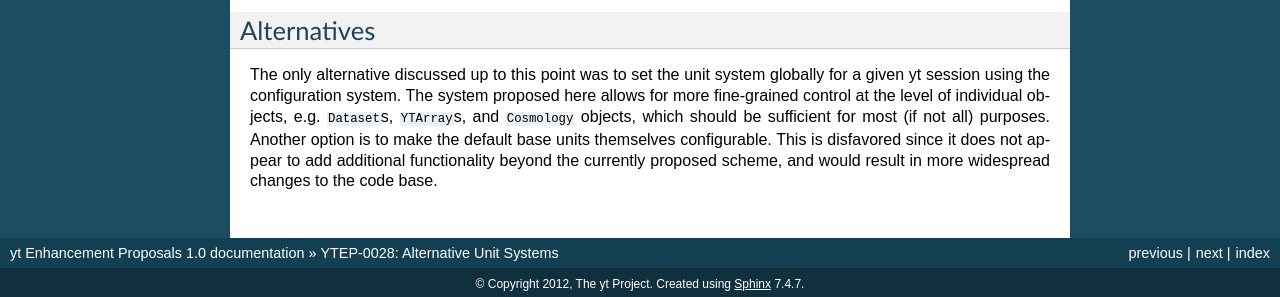
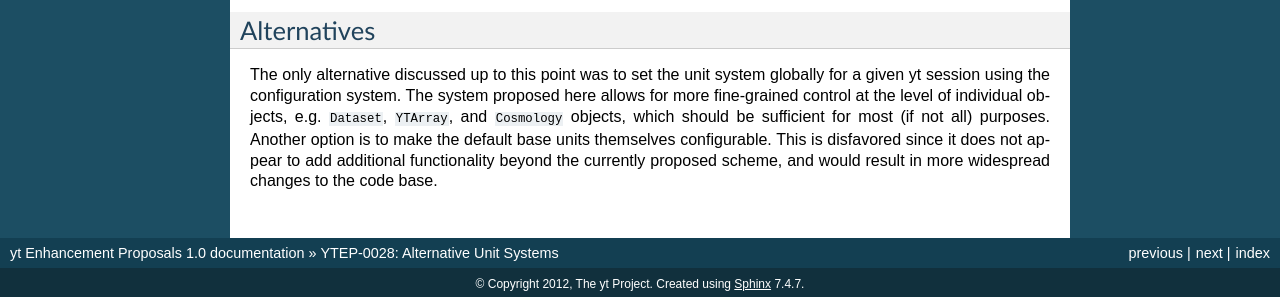
Before and after one commit to yt-project/ytep, a Sphinx documentation site: the page built from source/YTEPs/YTEP-0028.rst, in a window 1280 px wide and 900 px high, scrolled down 4773 px. Shown: the part 600-897 px from the top of the window. Built offline with Sphinx 7.4.7, drawn with Linux system fonts in a browser that asks for light colours; formulas are drawn with MathJax 3.

Commit message:
Stylistic change

```diff
--- a/source/YTEPs/YTEP-0028.rst
+++ b/source/YTEPs/YTEP-0028.rst
@@ -331,7 +331,7 @@ Alternatives
 The only alternative discussed up to this point was to set the unit system
 globally for a given yt session using the configuration system. The system proposed
 here allows for more fine-grained control at the level of individual objects, e.g.
-``Dataset``\s, ``YTArray``\s, and ``Cosmology`` objects, which should be sufficient for most (if
+``Dataset``, ``YTArray``, and ``Cosmology`` objects, which should be sufficient for most (if
 not all) purposes. Another option is to make the default base units themselves configurable.
 This is disfavored since it does not appear to add additional functionality beyond the currently
 proposed scheme, and would result in more widespread changes to the code base.
```
